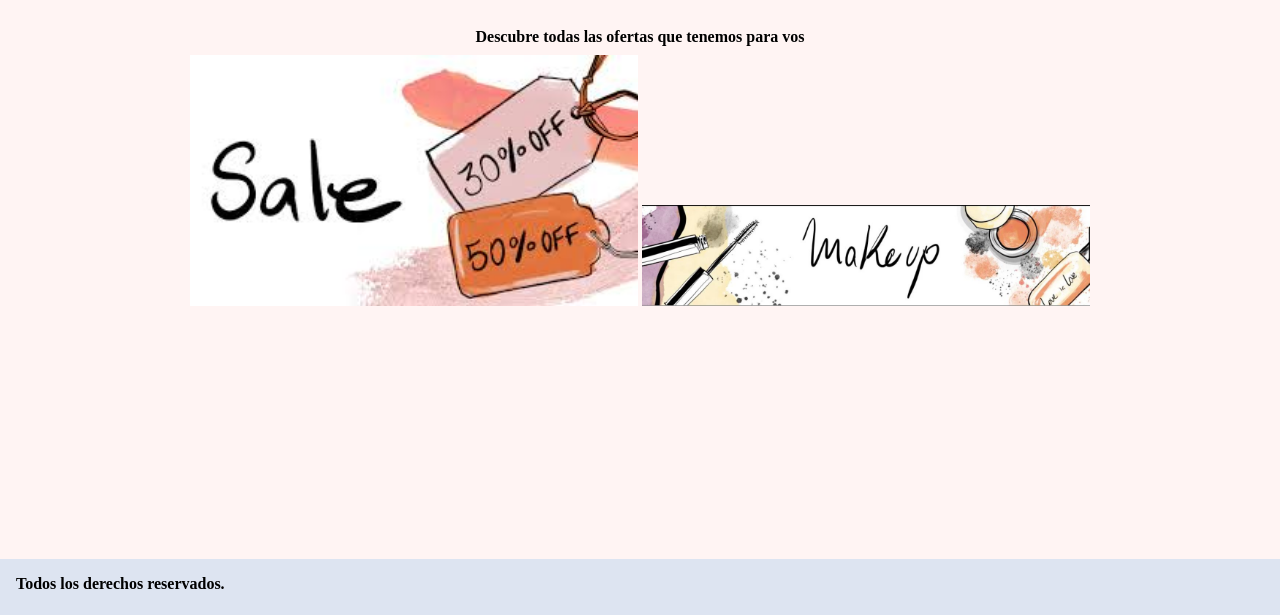
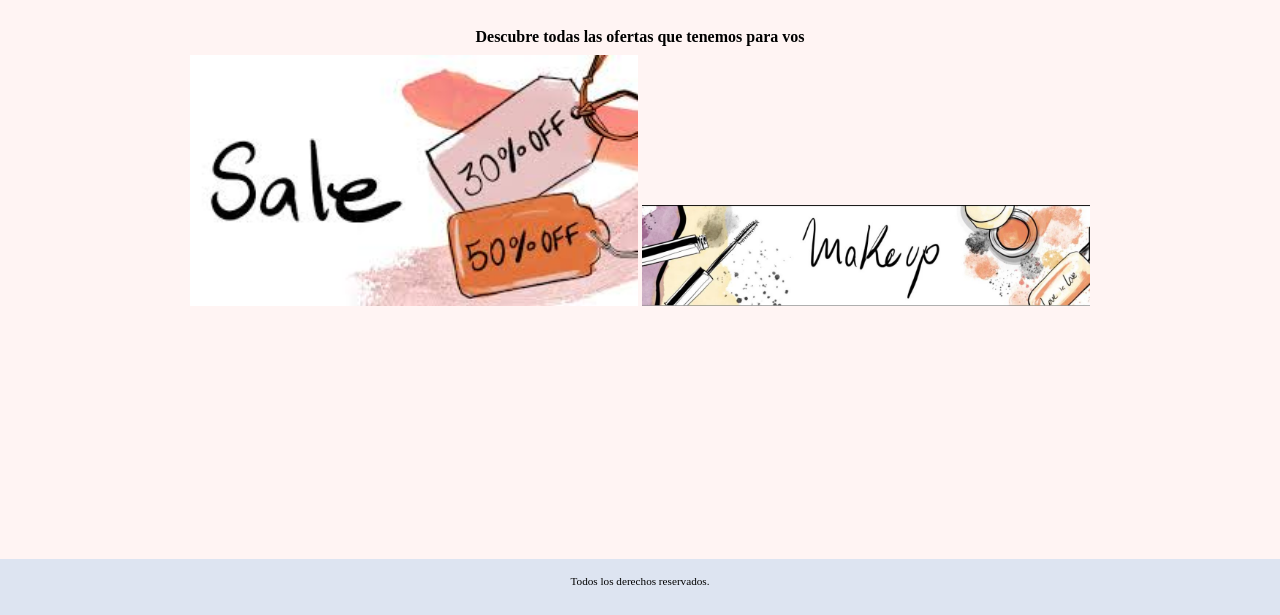
Before and after one commit to Antonellarina/gitHubRinaldoni, a plain HTML site: page pages/ofertas.html in a window 1280 px wide. Shown: the part 185-800 px from the top of the page. Drawn offline with Linux system fonts and the light colour scheme.

Commit message:
Correcciones footerH4/animacionesOfertas

```diff
--- a/pages/ofertas.html
+++ b/pages/ofertas.html
@@ -38,7 +38,7 @@
     </main>
 
     <footer>
-        <h4>Todos los derechos reservados.</h4>
+        <p>Todos los derechos reservados.</p>
     </footer>
     </div>
 </body>
```
